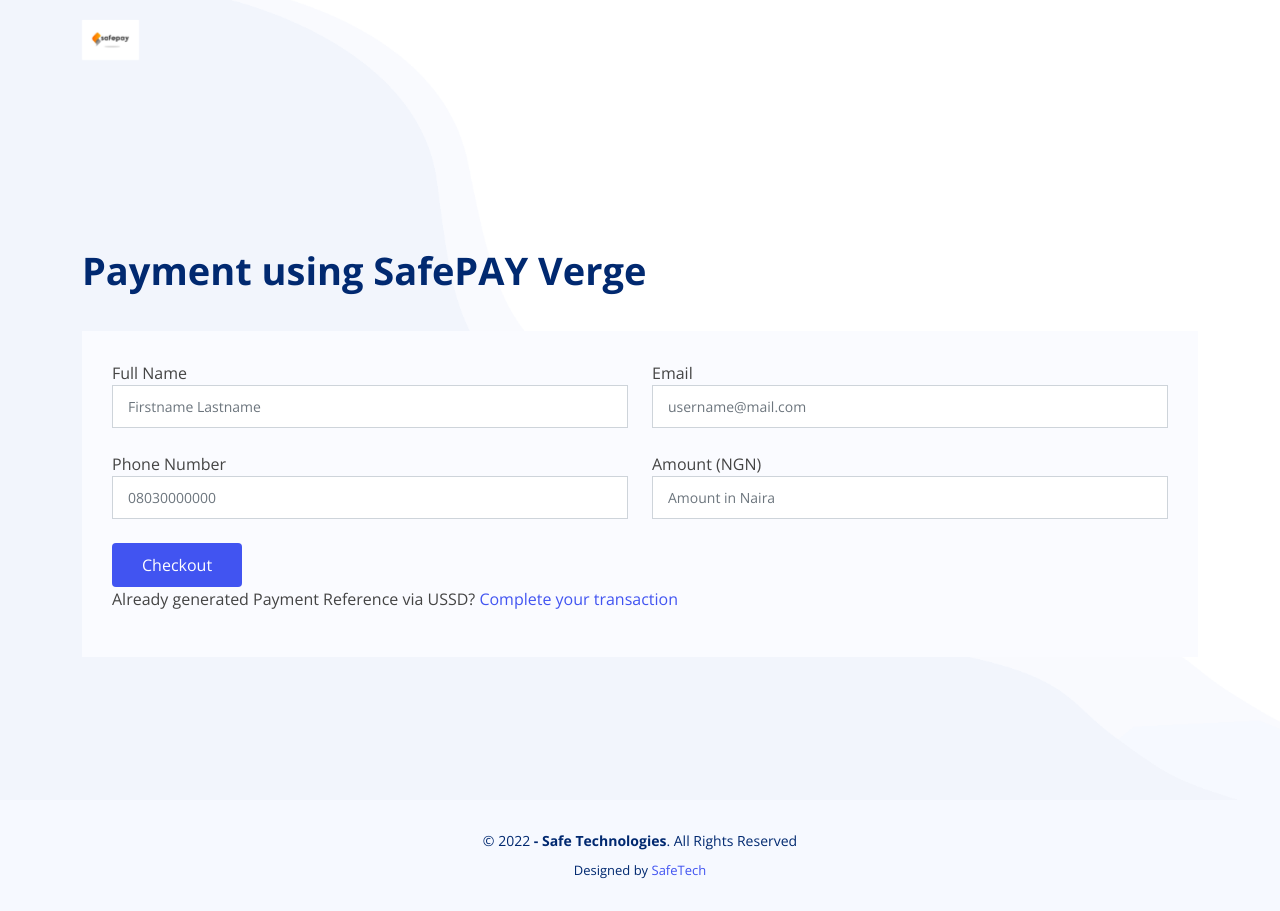
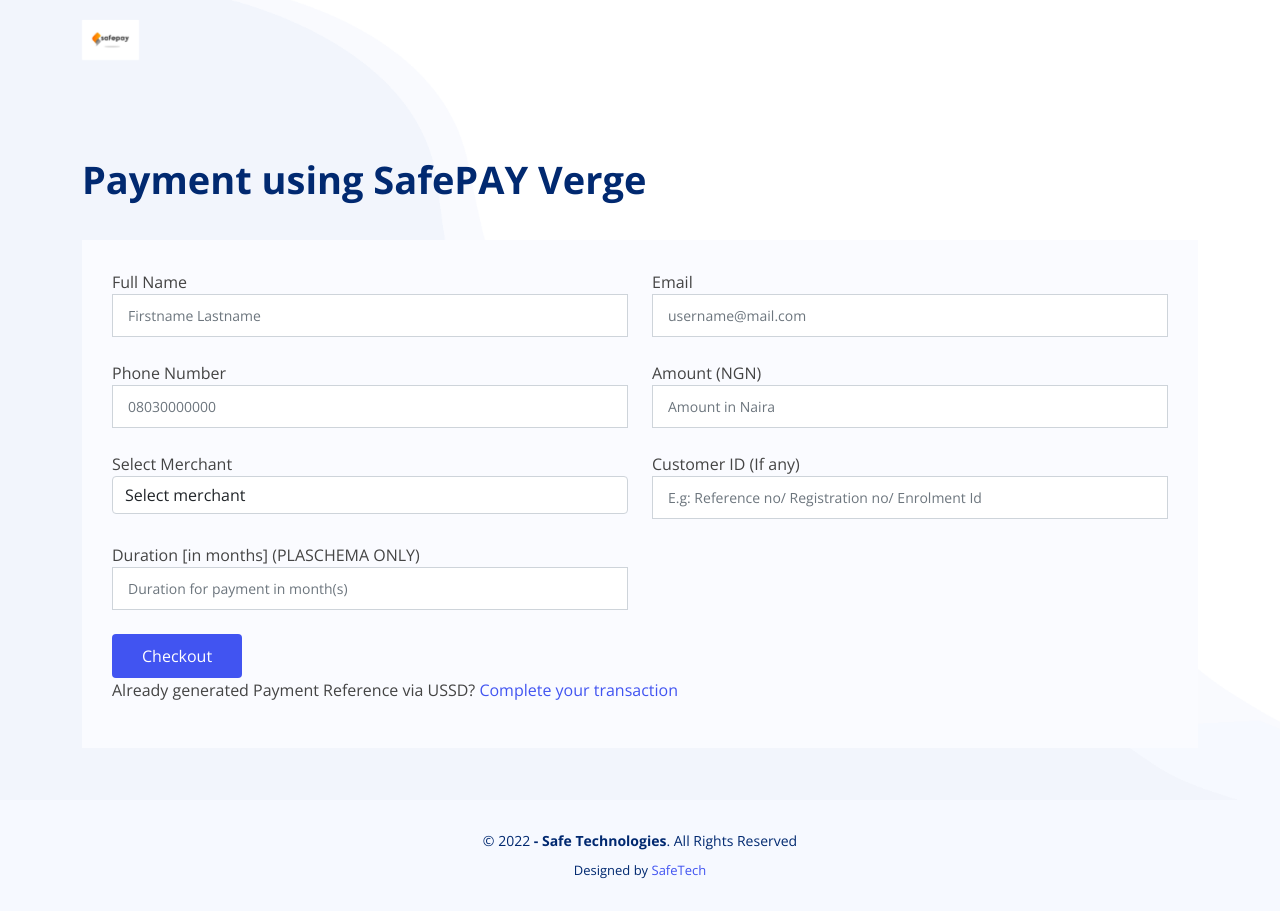
Before and after one commit to nnorukaemeka/slumbook, a Flask app: page /safepayverge in a window 1280 px wide. Run offline with Flask 2, Linux system fonts and the light colour scheme; data that the repository does not hold is empty; some libraries are stand-ins or nearby versions.

Commit message:
added payment ref via verge

```diff
--- a/app/templates/payref.html
+++ b/app/templates/payref.html
@@ -90,7 +90,7 @@
                     </div>
                     <div class="col-md-6">
                         <label>Enrolment ID</label><br>
-                        <input type="text" name="enrolment_id" class="form-control" placeholder="Enrolment ID if payment type is PLASCHEMA Topup" required id=enrol>
+                        <input type="text" name="enrolment_id" class="form-control" placeholder="Enrolment ID if payment type is PLASCHEMA Topup" required id="enrol">
                     </div>
 
                     <div class="col-md-6 text-center">
--- a/app/templates/testVerge.html
+++ b/app/templates/testVerge.html
@@ -87,6 +87,23 @@
                     <label>Amount (NGN)</label><br>
                     <input type="number" min="1" name="amount" class="form-control" placeholder="Amount in Naira" required>
                     </div>
+                    <div class="col-md-6">
+                        <label>Select Merchant</label><br>
+                        <select name="merchant_id" class="form-control" required id="merchantid">
+                            <option value="">Select merchant</option>
+                            {% for merchant in merchants %}
+                            <option value="{{merchant.merchant_id}}">  {{merchant.business_name}}</option>
+                            {% endfor  %}
+                        </select>
+                    </div>
+                    <div class="col-md-6">
+                        <label>Customer ID (If any)</label><br>
+                        <input type="text"  name="customer_id" class="form-control" placeholder="E.g: Reference no/ Registration no/ Enrolment Id">
+                    </div>
+                    <div class="col-md-6">
+                        <label>Duration [in months] (PLASCHEMA ONLY)</label><br>
+                        <input type="number" min="1" max="24" name="duration" class="form-control" placeholder="Duration for payment in month(s)" required id="duratn">
+                    </div>
 
                     <div class="col-md-12">
                         <button type="submit">Checkout</button>
@@ -121,9 +138,9 @@
 
 
     <script>
-        var inp1 = document.getElementById("paytype");
+        var inp1 = document.getElementById("merchantid");
         inp1.addEventListener("input", function () {
-            document.getElementById("enrol").disabled = this.value != "topup";
+            document.getElementById("duratn").disabled = this.value != "033";
         });
     </script>
 
--- a/app/views.py
+++ b/app/views.py
@@ -526,10 +526,11 @@ def safepayverge():
         customer_email = request.form['customer_email']
         customer_phone = request.form['customer_phone']
         amount = request.form['amount']
-        merchant_id = "001"
+        merchant_id = request.form['merchant_id']
+        customer_id
         # callback_url = f"https://safetech.herokuapp.com/safepayverge/confirm?auth={customer_phone}"
 
-        payload = {'customer_name':customer_name, 'customer_email':customer_email, 'merchant_id':merchant_id, "amount":amount,'customer_phone':customer_phone}
+        payload = {'customer_name':customer_name, 'customer_email':customer_email, 'merchant_id':merchant_id, "customer_id":customer_id, "amount":amount,'customer_phone':customer_phone}
 
         url = "https://safe-payy.herokuapp.com/api/v1/idlcoralpay/verge/invokepayment"
         try:
@@ -551,7 +552,16 @@ def safepayverge():
             return redirect(url_for("safepayverge"))
 
     else:
-        return render_template("testVerge.html", title="SafePAYVerge | safetech", player="player", videoId="0yyX7zshpvc", year=footer_year())
+        url = "https://safe-payy.herokuapp.com/coralpay/pos/user/paymenttype2"
+        try:
+            r = requests.get(url=url, headers=headers)
+            response = r.json()
+            print(f"Response: {response}")
+        except Exception as e:
+            flash(e, "danger") #danger is a category
+            return redirect(url_for("safepayverge"))
+        merchants = response.get("data")
+        return render_template("testVerge.html", title="SafePAYVerge | safetech", merchants=merchants, player="player", videoId="0yyX7zshpvc", year=footer_year())
 
 
 #Generate PYMTREF for PLASCHEMA
```
